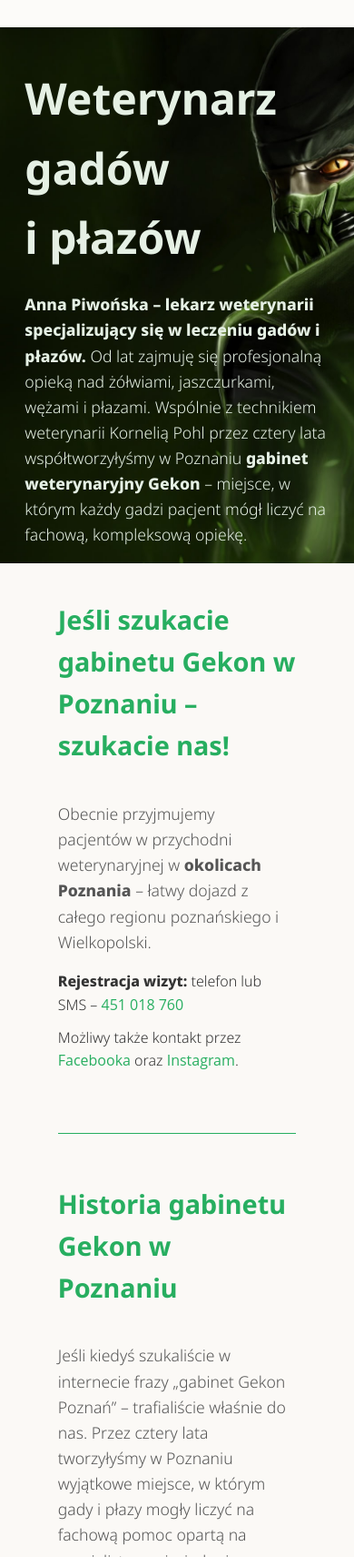
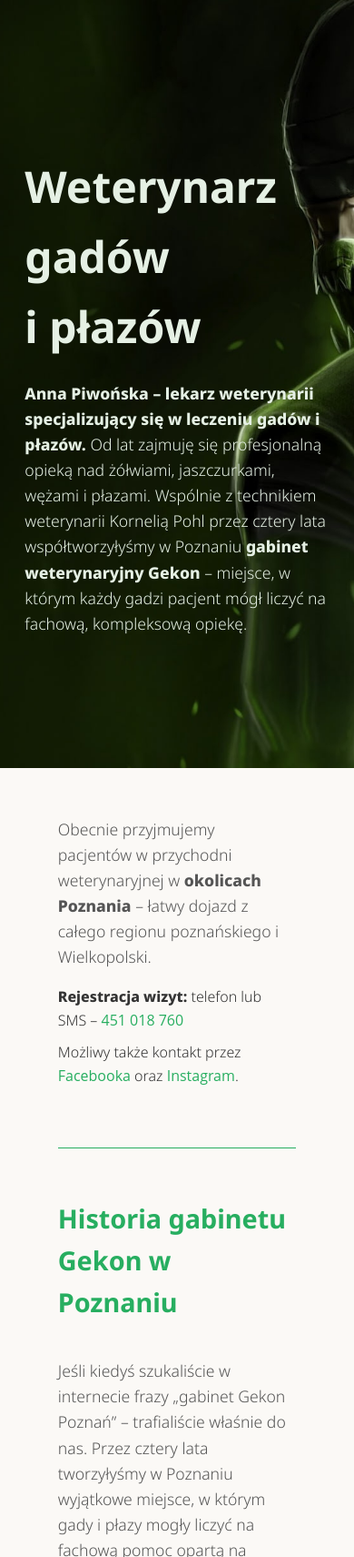
Before and after one commit to MaciejStrozniak/ania-landing-page, a plain HTML site: page index.html in a window 390 px wide. Shown: the top 1711 px of the page at 91% size. Drawn offline with Linux system fonts and the light colour scheme.

Commit message:
Fixed helloo-section for both desktop and mobile, got rid of spacing bar at the top of website. Win 11 Smoczek

```diff
--- a/index.html
+++ b/index.html
@@ -27,8 +27,6 @@
     <link rel="icon" type="image/png" href="images/favicon.png">
 </head>
 <body>
-
-    <div class="spacing-bar"></div>
     <section class="helloo-section">
         <div class="text-overlay">
             <h1 class="helloo-text">
@@ -45,12 +43,6 @@
     </section>
 
     <main>
-        <section class="hello-section">
-            <h1>
-                Jeśli szukacie gabinetu Gekon w Poznaniu – szukacie nas!
-            </h1>
-        </section>
-
         <section class="gekon-section">
             <div class="gekon-column">
                 <p>
--- a/style.css
+++ b/style.css
@@ -251,13 +251,17 @@ b, strong {
 }
 
 .hello-section {
-    /* background-image: url('/images/weterynarz-gad-poznan-wielkopolska.jpg'); */
+    display: flex;
+    flex-direction: column;
+    justify-content: center;
+    align-items: center;
 }
 
 .gekon-section {
     display: flex;
     flex-direction: row;
     text-align: justify;
+    margin-top: 45px;
 }
 
 .gekon-column {
@@ -522,7 +526,7 @@ footer a:hover {
         background-repeat: no-repeat;
         position: relative;
         /* min-height: 400px; */
-        min-height: 60vh;
+        min-height: 100vh;
         display: flex;
         align-items: center;
         justify-content: center;
@@ -547,6 +551,7 @@ footer a:hover {
     .gekon-section {
         flex-direction: column;
         gap: 0;
+        margin-top: 20px;
         margin-bottom: 0;
         text-align: left;
     }
```
